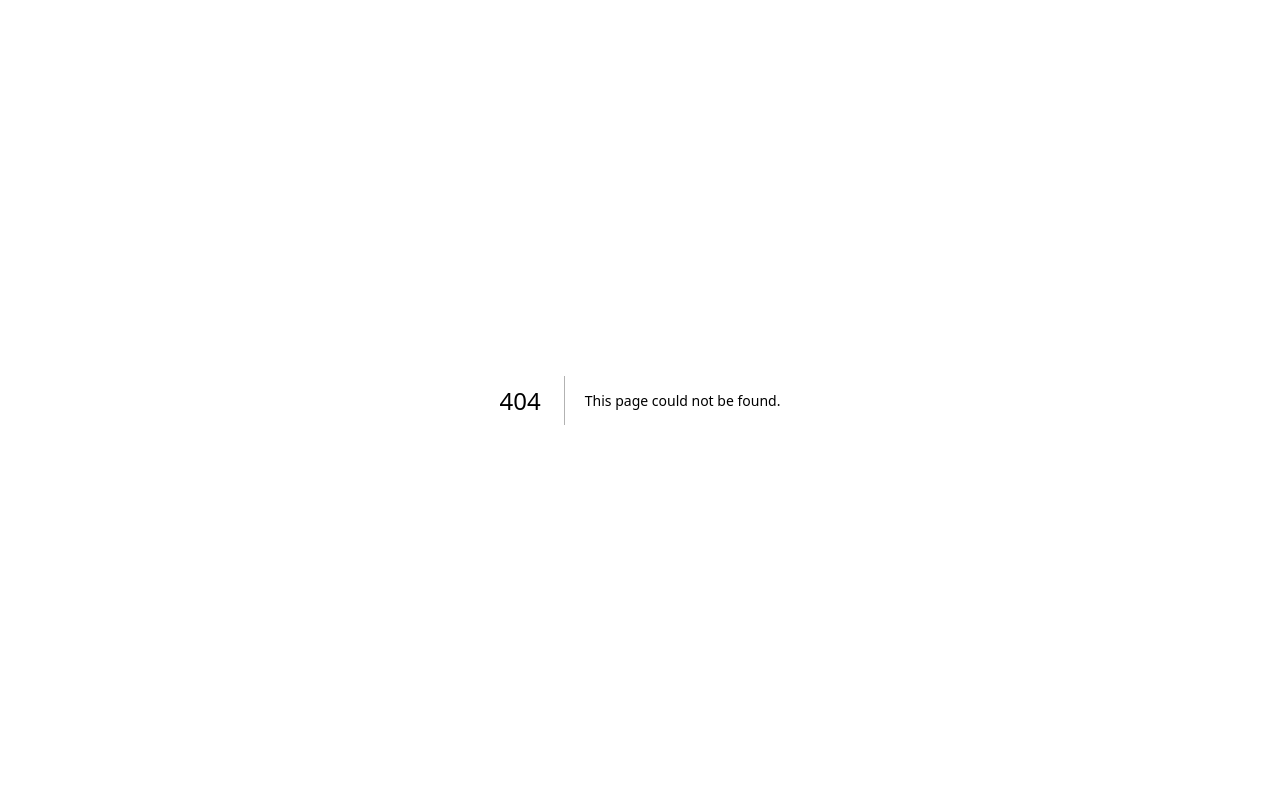
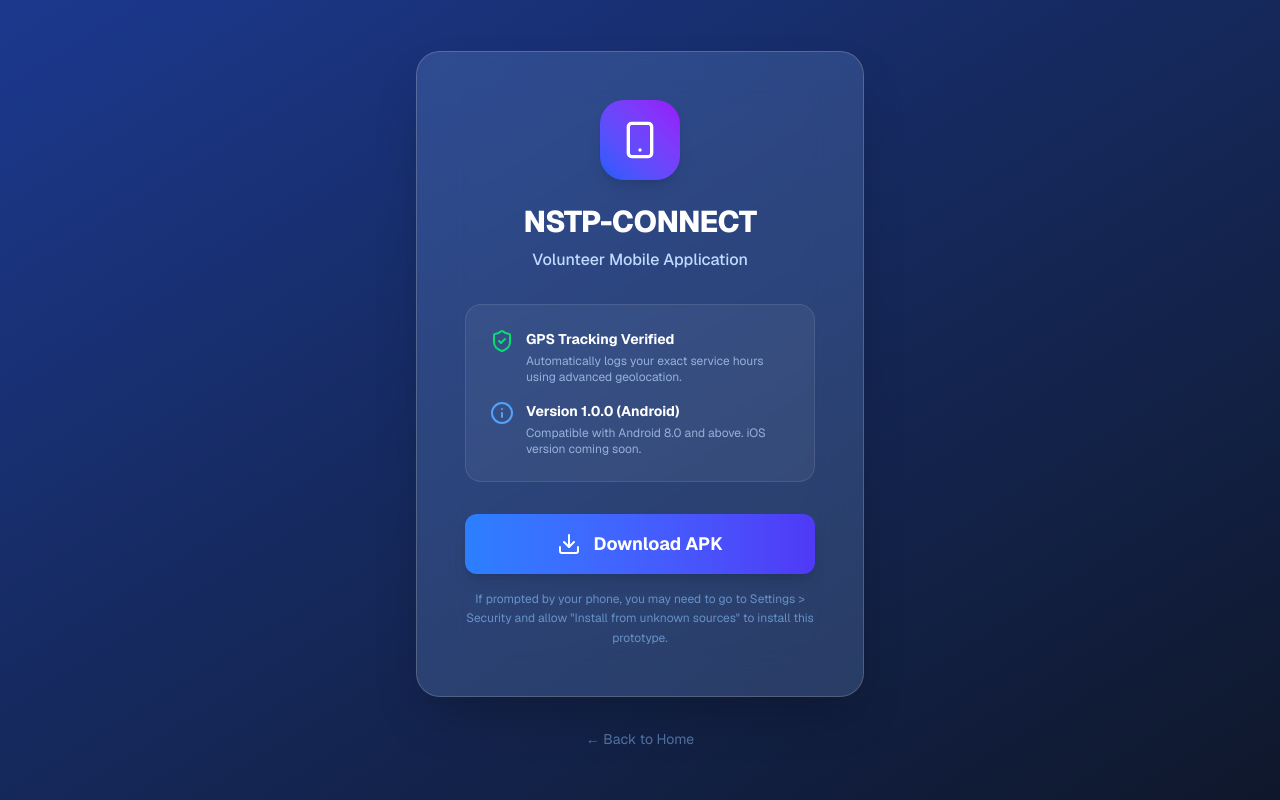
Before and after one commit to lluuiissz/NSTP-CONNECT, a Next.js app in the folder web-dashboard/: page /download-app in a window 1280 px wide. Before the commit this address had no page. Built offline with nearby package versions, Linux system fonts and the light colour scheme.

Commit message:
feat: Add download-app page and copy APK to public folder

```diff
--- /dev/null
+++ b/web-dashboard/src/app/download-app/page.tsx
@@ -0,0 +1,59 @@
+import { Download, Info, ShieldCheck, Smartphone } from 'lucide-react'
+import Link from 'next/link'
+
+export default function DownloadAppPage() {
+  return (
+    <div className="min-h-screen bg-gradient-to-br from-blue-900 to-slate-900 text-white flex flex-col items-center justify-center p-6 font-sans">
+
+      <div className="bg-white/10 backdrop-blur-xl border border-white/20 p-8 md:p-12 rounded-3xl shadow-2xl max-w-md w-full text-center relative overflow-hidden">
+        {/* Glow effect */}
+        <div className="absolute top-[-50%] left-[-50%] w-[200%] h-[200%] bg-blue-500/10 rounded-full blur-3xl -z-10 pointer-events-none" />
+
+        <div className="inline-flex items-center justify-center w-20 h-20 rounded-3xl bg-gradient-to-tr from-blue-600 to-purple-600 text-white mb-6 shadow-lg">
+          <Smartphone className="w-10 h-10" />
+        </div>
+
+        <h1 className="text-3xl font-extrabold tracking-tight mb-2">NSTP-CONNECT</h1>
+        <p className="text-blue-200 mb-8 font-medium">Volunteer Mobile Application</p>
+
+        <div className="bg-white/5 border border-white/10 rounded-2xl p-6 mb-8 text-left space-y-4">
+          <div className="flex items-start gap-3">
+            <ShieldCheck className="w-6 h-6 text-green-400 shrink-0" />
+            <div>
+              <h3 className="font-bold text-white text-sm">GPS Tracking Verified</h3>
+              <p className="text-xs text-blue-200/70 mt-1">Automatically logs your exact service hours using advanced geolocation.</p>
+            </div>
+          </div>
+          <div className="flex items-start gap-3">
+            <Info className="w-6 h-6 text-blue-400 shrink-0" />
+            <div>
+              <h3 className="font-bold text-white text-sm">Version 1.0.0 (Android)</h3>
+              <p className="text-xs text-blue-200/70 mt-1">Compatible with Android 8.0 and above. iOS version coming soon.</p>
+            </div>
+          </div>
+        </div>
+
+        <a
+          href="/nstp-connect.apk"
+          download="NSTP-CONNECT.apk"
+          className="w-full bg-gradient-to-r from-blue-500 to-indigo-600 hover:from-blue-400 hover:to-indigo-500 text-white font-bold py-4 px-8 rounded-xl shadow-lg transform transition-all active:scale-95 flex justify-center items-center gap-3 text-lg mb-4"
+        >
+          <Download className="w-6 h-6" />
+          Download APK
+        </a>
+
+        <p className="text-xs text-blue-300/60 leading-relaxed">
+          If prompted by your phone, you may need to go to Settings &gt; Security and allow "Install from unknown sources" to install this prototype.
+        </p>
+
+      </div>
+
+      <div className="mt-8 text-center text-sm text-blue-300/50">
+        <Link href="/" className="hover:text-white transition-colors">
+          &larr; Back to Home
+        </Link>
+      </div>
+
+    </div>
+  )
+}
```
Also changed, not shown: 1 other file (tests, documents, lock files or other folders).
